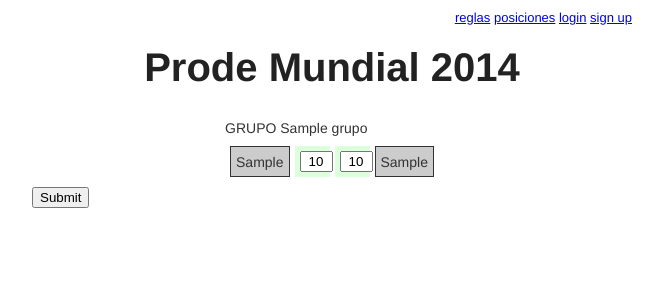
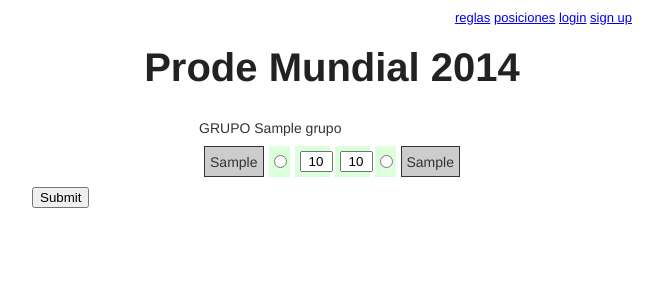
Before and after one commit to ezecuirolo/ProdeMundial, a Python web app: template templates/index.html in a window 1280 px wide. Shown: the top 300 px of the page, without its empty margins (308-971 px from the left). Run offline with Jinja, Linux system fonts and the light colour scheme; the template is opened without the code that fills it: most values are stand-ins (such as "Sample title", 1, 10 or a date in 2020).

Commit message:
se guardan los cambios del primer gol

```diff
--- a/static/stylesheets/main.css
+++ b/static/stylesheets/main.css
@@ -168,10 +168,16 @@ input[type=submit] {
     width: 25px;
 }
 
-.resultado input {
+.resultado.radiooption {
+    width: 3px;
+    padding: 0px;
+}
+
+.resultado input[type=text] {
     width: 100%;
     text-align: center;
 }
+
 
 .posiciones {
     display: inline-block;
--- a/templates/index.html
+++ b/templates/index.html
@@ -13,8 +13,19 @@
                         {% for partido in datos_grupo.partidos %}
                         <tr>
                             <td class="equipo">{{partido.equipo1}}</td>
-                            <td class="resultado"><input type="text" name="{{partido.equipo1}}_vs_{{partido.equipo2}}_score1" value="{{partido.scoreEquipo1}}"/></td>
+                            <td class="resultado radiooption"><input type="radio" name="{{partido.equipo1}}_vs_{{partido.equipo2}}_primer_gol" value="{{partido.equipo1}}"
+                                {% if partido.primerGol == partido.equipo1 %}
+                                checked
+                                {% endif %}
+                                /></td>
+                            <td class="resultado"><input type="text" name="{{partido.equipo1}}_vs_{{partido.equipo2}}_score1" value="{{partido.scoreEquipo1}}"
+                                /></td>
                             <td class="resultado"><input type="text" name="{{partido.equipo1}}_vs_{{partido.equipo2}}_score2" value="{{partido.scoreEquipo2}}"/></td>
+                            <td class="resultado radiooption"><input type="radio" name="{{partido.equipo1}}_vs_{{partido.equipo2}}_primer_gol" value="{{partido.equipo2}}"
+                                {% if partido.primerGol == partido.equipo2 %}
+                                checked
+                                {% endif %}
+                                /></td>
                             <td class="equipo">{{partido.equipo2}}</td>
                         </tr>
                         {% endfor %}
```
Also changed, not shown: handlers.py (+41 -5 lines).
